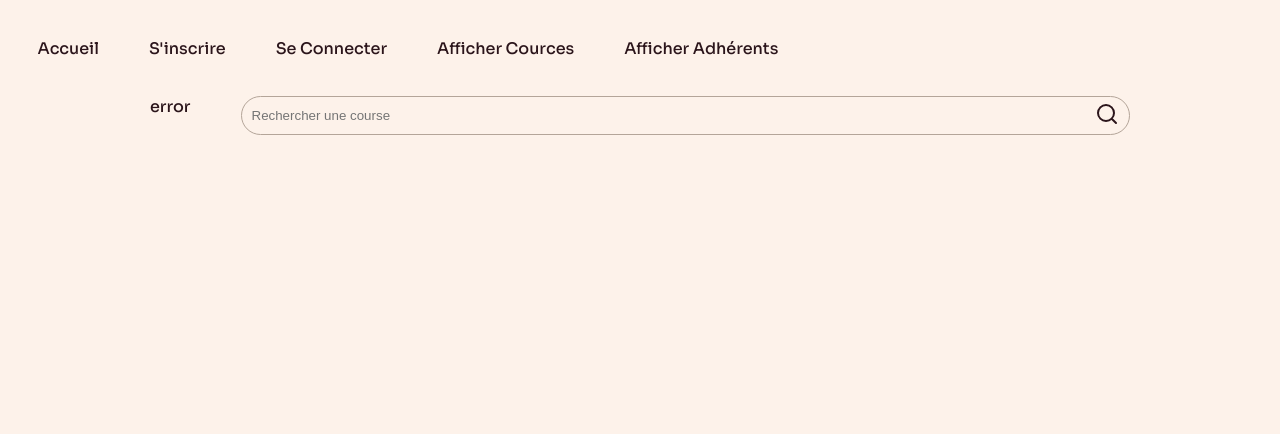
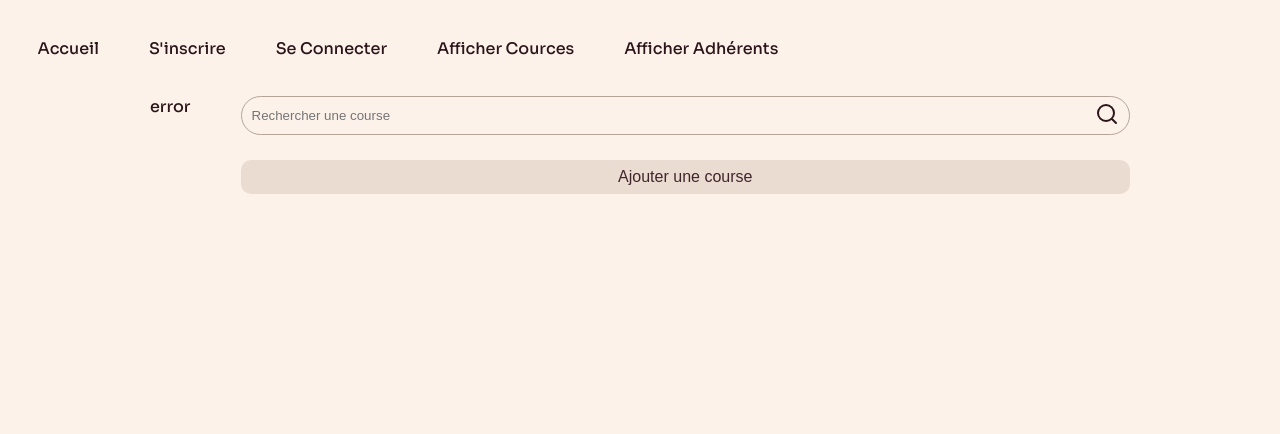
Before and after one commit to zelflor/TP-races, a PHP site: page /displayrace.php in a window 1280 px wide. Shown: the top 434 px of the page. Run offline with PHP 8.4, Linux system fonts and the light colour scheme; data that the repository does not hold is empty.

Commit message:
Add files via upload

```diff
--- a/css/pages/displayRace.css
+++ b/css/pages/displayRace.css
@@ -64,3 +64,18 @@
 .div-race-flex-container .div-filter-list input {
     color: var(--Color-text);
 }
+.div-race-flex-container .div-filter-list button.button-add-race {
+    padding: 8px;
+    border: none;
+    font-size: 16px;
+    outline: none;
+    border-radius: 10px;
+    background: var(--Color-container);
+    color: var(--Color-desc);
+    width: calc(100% - 8px * 0);
+}
+.div-race-flex-container .div-filter-list button.button-add-race:hover {
+    cursor: pointer;
+  background: var(--Color-main-800);
+  color: var(--Color-main-100);
+}
--- a/css/style.css
+++ b/css/style.css
@@ -184,7 +184,7 @@ section {
     background: transparent;
     outline: none;
     flex: 1 0 0;
-    border-radius: 25px;
+    border-radius: 0px;
     border-top-right-radius: 0px;
     color: var(--Color-text);
     border-bottom-right-radius: 0px;
--- a/displayrace.php
+++ b/displayrace.php
@@ -83,6 +83,9 @@ session_start();
                                             <path d="M21.0002 21L16.7002 16.7M19 11C19 15.4183 15.4183 19 11 19C6.58172 19 3 15.4183 3 11C3 6.58172 6.58172 3 11 3C15.4183 3 19 6.58172 19 11Z" stroke-linecap="round" stroke-linejoin="round"/>
                                         </svg></button>
                                     </div>
+                                    <a href="/ajouterCourse.php">
+    <button class="button-add-race">Ajouter une course</button>
+</a>
                 </div>
 
            </div>
--- a/participerCourse.php
+++ b/participerCourse.php
@@ -13,6 +13,7 @@ session_start();
         <link rel="stylesheet" href="css/style.css">
         <link rel="stylesheet" href="css/pages/Connexion.css">
         <link rel="shortcut icon" href="../media/favicon.png" type="image/x-icon">
+        <link rel="stylesheet" href="css/pages/Forms.css">
 </head>
     <body>
         <?php
--- a/supprimerAdherent.php
+++ b/supprimerAdherent.php
@@ -12,6 +12,7 @@ session_start();
         <title>Club de course à pied</title>
         <link rel="stylesheet" href="css/style.css">
         <link rel="stylesheet" href="css/pages/Connexion.css">
+        <link rel="stylesheet" href="css/pages/Forms.css">
         <link rel="shortcut icon" href="../media/favicon.png" type="image/x-icon">
 </head>
     <body>
--- a/supprimerCourse.php
+++ b/supprimerCourse.php
@@ -13,6 +13,7 @@ session_start();
         <link rel="stylesheet" href="css/style.css">
         <link rel="stylesheet" href="css/pages/Connexion.css">
         <link rel="shortcut icon" href="../media/favicon.png" type="image/x-icon">
+        <link rel="stylesheet" href="css/pages/Forms.css">
 </head>
     <body>
         <?php
```
Also changed, not shown: css/pages/Forms.css (added, +8 -0 lines), ajouterCourse.php (added).
